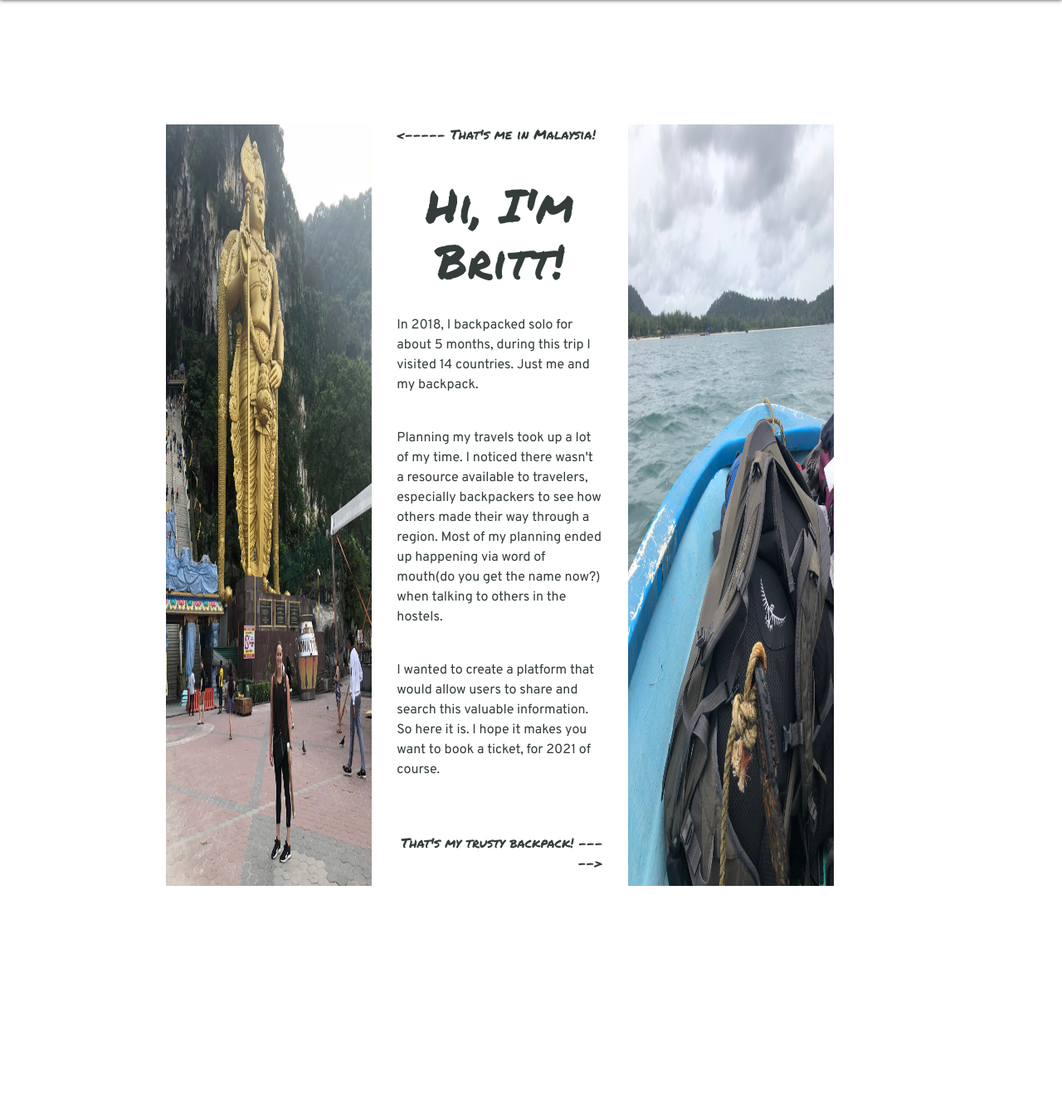
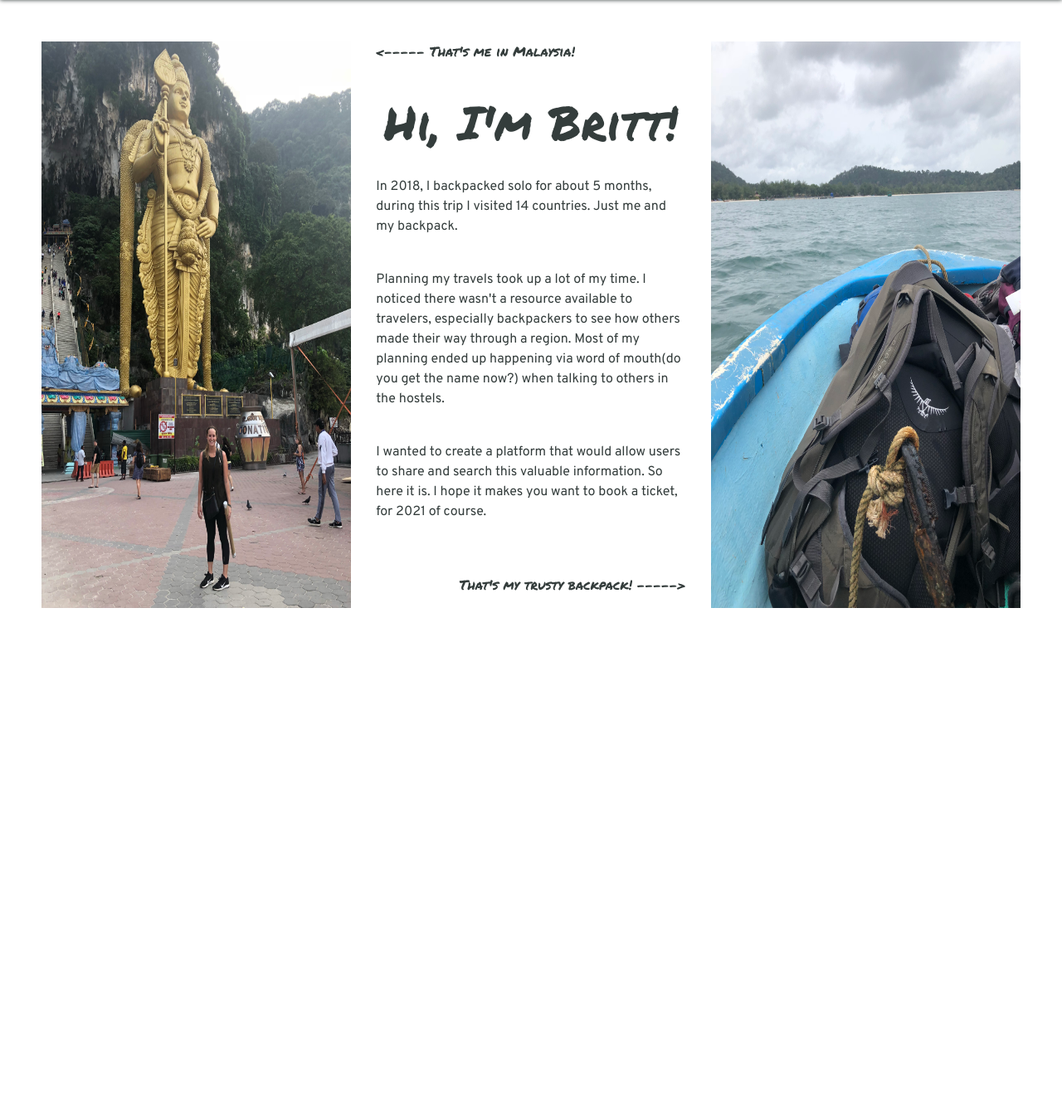
Before and after one commit to brittCommit/world_of_mouth, a Flask app: page /about in a window 1280 px wide. Shown: the part 65-1408 px from the top of the page at 83% size. After the commit the page ends 798 px from the top, so only its background shows below. Run offline with Flask 2, Linux system fonts and the light colour scheme; some libraries are stand-ins or nearby versions.

Commit message:
Fixed display issue when moving between different screen sizes

```diff
--- a/data/routes.json
+++ b/data/routes.json
@@ -7,7 +7,7 @@
 {
 "user_id": 2,
 "is_completed" : true,
-"trip_description": "8 day, 3 city trip through Italy"
+"trip_description": "Tour de Italy"
 },
 
 {
--- a/static/css/index.css
+++ b/static/css/index.css
@@ -48,7 +48,17 @@ Font-Size: 17px;
   background-size: cover;
   background-repeat: no-repeat;
   background-position: center center;
+}
 
+.about-cover {
+  height: 100%;
+  font-family: 'Overpass', sans-serif;
+  -webkit-background-size: cover;
+  -moz-background-size: cover;
+  -o-background-size: cover;
+  background-size: cover;
+  background-repeat: no-repeat;
+  background-position: center center;
 }
 .cover-container {
   padding-left: 200px;
--- a/templates/AboutMe.html
+++ b/templates/AboutMe.html
@@ -9,8 +9,8 @@
 {%endblock%}
 
 {% block body%}
-
-<div class="about-container">
+<div class="about-cover">
+<div class="about-container-fluid"style="margin: 50px;">
 
 <div class="row">
 <img src="/static/img/malaysia.jpeg"class="me col-sm">
@@ -36,6 +36,6 @@ I wanted to create a platform that would allow users to share and search this va
 </img>
 </div>
 </div>
-
+</div>
 
 {%endblock%}
```
